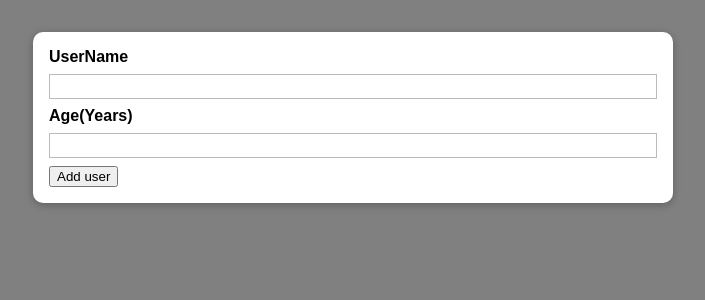
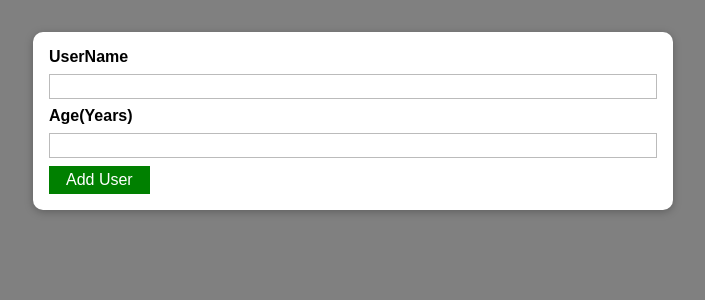
Before and after one commit to ElenaCherpakova/add-users, a React (Create React App) app: page / in a window 1280 px wide. Shown: the top 300 px of the page, without its empty margins (287-992 px from the left). Built offline with nearby package versions, Linux system fonts and the light colour scheme.

Commit message:
add button and style it

```diff
--- /dev/null
+++ b/src/components/UI/Button.js
@@ -0,0 +1,10 @@
+import React from 'react'
+import classes from './Button.module.css'
+
+const Button = (props) => {
+  return (
+    <button className={classes.button} type={props.type || 'button'} onClick={props.onClick}>{props.children}</button>
+  )
+}
+
+export default Button
--- /dev/null
+++ b/src/components/UI/Button.module.css
@@ -0,0 +1,19 @@
+.button {
+  font:inherit;
+  border:1px solid green;
+  background:green;
+  color: white;
+  padding: 0.25rem 1rem;
+  cursor: pointer;
+}
+
+.button:hover,
+.border:active {
+  background:yellow;
+  border-color:yellow;
+  color: black;
+}
+
+.button:focus{
+  outline:none;
+}
--- a/src/components/Users/AddUser.js
+++ b/src/components/Users/AddUser.js
@@ -1,4 +1,5 @@
 import React from 'react';
+import Button from '../UI/Button';
 import Card from '../UI/Card';
 
 import classes from './AddUser.module.css';
@@ -16,7 +17,7 @@
         <input id="username" type="text" />
         <label htmlFor="age">Age(Years)</label>
         <input id="age" type="number" />
-        <button type="submit">Add user</button>
+        <Button type="submit">Add User</Button>
       </form>
     </Card>
 
```
